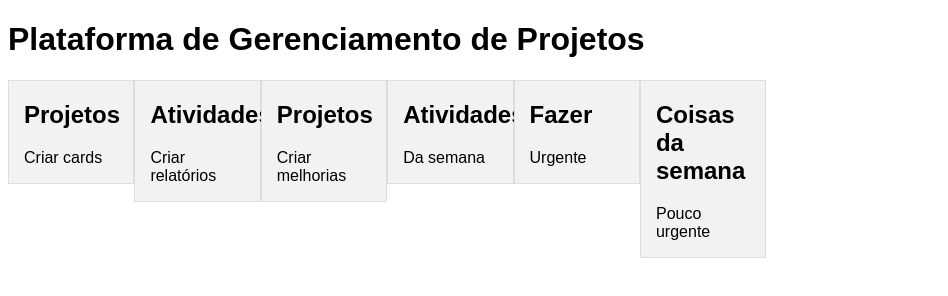
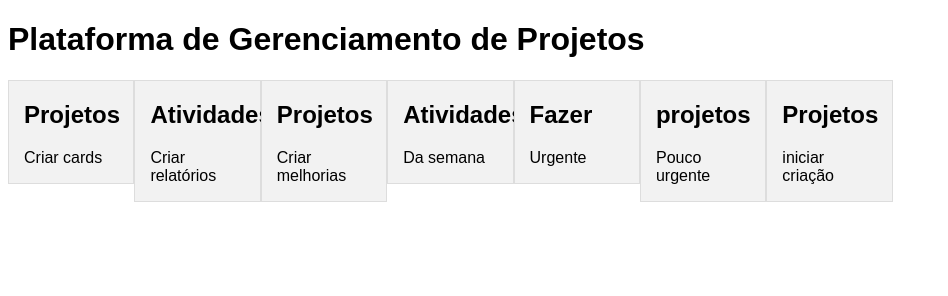
Before and after one commit to beatrizzinkoloouresdarocha/Plataforma-de-Gerenciamento-de-Projetos-, a plain HTML site: page index.html in a window 1280 px wide. Shown: the whole page, without its empty margins (0-948 px from the left). Drawn offline with Linux system fonts and the light colour scheme.

Commit message:
criei mais 2 colunas  em meu html .

```diff
--- a/index.html
+++ b/index.html
@@ -30,8 +30,12 @@
             <p>Urgente</p>
           </div>
           <div class="coluna">
-            <h2>Coisas da semana</h2>
+            <h2>projetos</h2>
             <p>Pouco urgente</p>
+          </div>
+          <div class="coluna">
+            <h2>Projetos</h2>
+            <p>iniciar criação</p>
           </div>
 
     </header>
```
